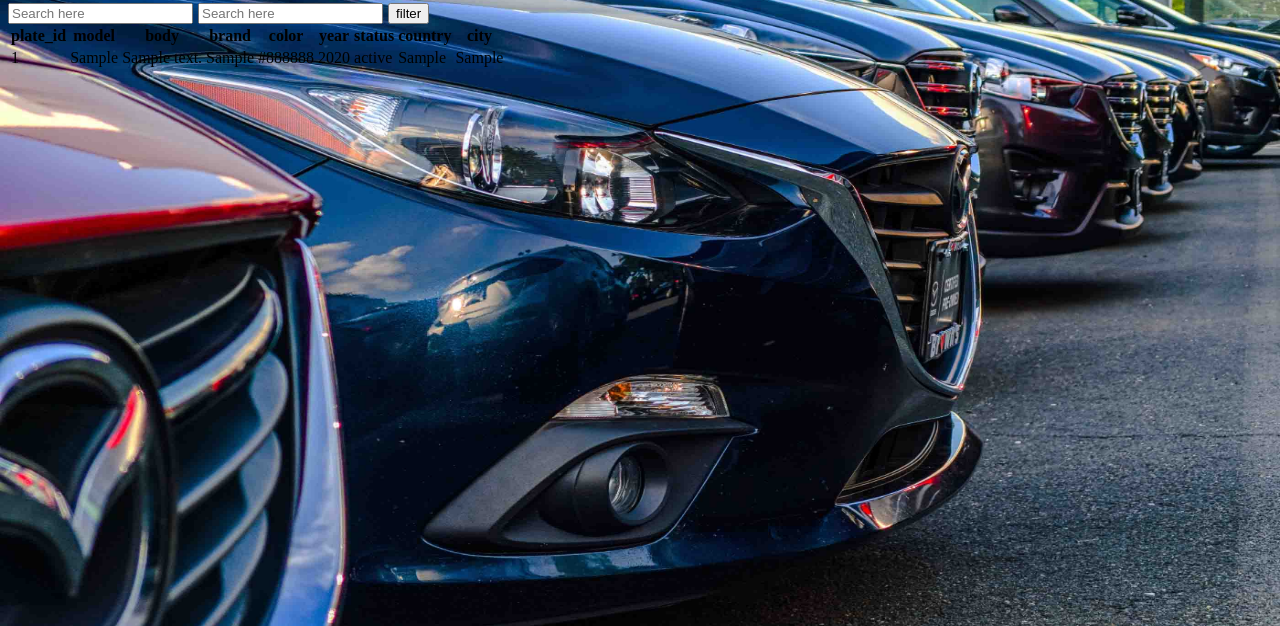
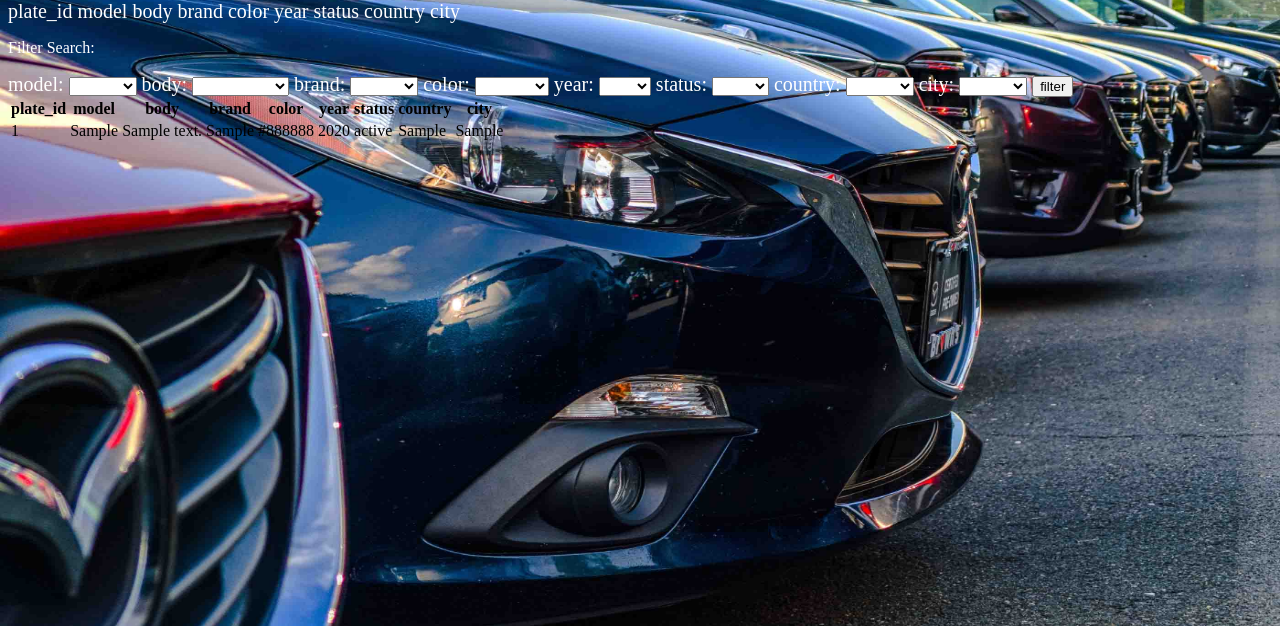
Before and after one commit to Aya66/Car-Rental-System, a PHP site: page /customer.php in a window 1280 px wide. Shown: the part 108-734 px from the top of the page. Run offline with PHP 8.4, Linux system fonts and the light colour scheme; tables that the repository leaves empty hold one stand-in row (values such as "Sample post").

Commit message:
customer search

```diff
--- a/customer.php
+++ b/customer.php
@@ -1,32 +1,4 @@
-<?php
-		if(isset($_POST["search"])){
-			$searchedValModel = $_POST["searchedValModel"];
-			$searchedValColor = $_POST["searchedValColor"];
-			$query = "SELECT `plate_id`, `model`, `body`, `brand`, `color`, `year`, `status`, `country`, `city` FROM `car`,`office` WHERE car.office_id = office.office_id AND (CONCAT(`plate_id`, `model`, `body`, `brand`, `color`, `year`, `status`, `country`, `city`) LIKE '%".$searchedValModel."%'
-			AND CONCAT(`plate_id`, `model`, `body`, `brand`, `color`, `year`, `status`, `country`, `city`) LIKE '%".$searchedValColor."%')";
-			$searchResults = getQueryResults($query);
-		}
-		else{
-			$query ="SELECT C.plate_id, C.model, C.body, C.brand, C.color, C.year, C.status, OF.country, OF.city
-					 FROM car C, office OF
-					 WHERE C.office_id = OF.office_id
-					 ORDER BY C.plate_id";
-			$searchResults = getQueryResults($query);
-			//$conn->close();
 
-		}
-		function getQueryResults($query){
-			$servername = "localhost";
-			$username = "root";
-			$password = "";
-			$dbname = "carrentalsystem";
-			$conn = mysqli_connect($servername, $username, $password, $dbname);  //creates the connection
-			$filteredResult = mysqli_query($conn,$query);
-			return $filteredResult;
-
-		}
-
-		?>
 
 
 <html>
@@ -37,8 +9,6 @@
 	<link rel="stylesheet" href="colours.css">
     <link rel="stylesheet" href="location-size.css">
     <link rel="stylesheet" href="fonts.css">
-
-
 
 	<script>
 		function printFilter(){
@@ -57,9 +27,168 @@
     </nav>
 	<section class=" white-colour font20 scrollbar">
 
+<?php
+		if(isset($_POST["search"])){
+			$searchedValModel = $_POST["searchedValModel"];
+			$searchedValBody = $_POST["searchedValBody"];
+			$searchedValBrand = $_POST["searchedValBrand"];
+			$searchedValColor = $_POST["searchedValColor"];
+			$searchedValYear = $_POST["searchedValYear"];
+			$searchedValStatus = $_POST["searchedValStatus"];
+			$searchedValCountry = $_POST["searchedValCountry"];
+			$searchedValCity = $_POST["searchedValCity"];
+			$query = "SELECT `plate_id`, `model`, `body`, `brand`, `color`, `year`, `status`, `country`, `city` FROM `car`,`office` WHERE
+			car.office_id = office.office_id
+			AND CONCAT(`plate_id`, `model`, `body`, `brand`, `color`, `year`, `status`, `country`, `city`) LIKE '%".$searchedValModel."%'
+			AND CONCAT(`plate_id`, `model`, `body`, `brand`, `color`, `year`, `status`, `country`, `city`) LIKE '%".$searchedValBody."%'
+			AND CONCAT(`plate_id`, `model`, `body`, `brand`, `color`, `year`, `status`, `country`, `city`) LIKE '%".$searchedValBrand."%'
+			AND CONCAT(`plate_id`, `model`, `body`, `brand`, `color`, `year`, `status`, `country`, `city`) LIKE '%".$searchedValColor."%'
+			AND CONCAT(`plate_id`, `model`, `body`, `brand`, `color`, `year`, `status`, `country`, `city`) LIKE '%".$searchedValYear."%'
+			AND CONCAT(`plate_id`, `model`, `body`, `brand`, `color`, `year`, `status`, `country`, `city`) LIKE '%".$searchedValStatus."%'
+			AND CONCAT(`plate_id`, `model`, `body`, `brand`, `color`, `year`, `status`, `country`, `city`) LIKE '%".$searchedValCountry."%'
+			AND CONCAT(`plate_id`, `model`, `body`, `brand`, `color`, `year`, `status`, `country`, `city`) LIKE '%".$searchedValCity."%'";
+			$searchResults = getQueryResults($query);
+		}
+		else{
+			$query ="SELECT C.plate_id, C.model, C.body, C.brand, C.color, C.year, C.status, OF.country, OF.city
+					 FROM car C, office OF
+					 WHERE C.office_id = OF.office_id
+					 ORDER BY C.plate_id";
+			$searchResults = getQueryResults($query);
+		}
+		function getQueryResults($query){
+			$servername = "localhost";
+			$username = "root";
+			$password = "";
+			$dbname = "carrentalsystem";
+			$conn = mysqli_connect($servername, $username, $password, $dbname);  //creates the connection
+			$filteredResult = mysqli_query($conn,$query);
+			return $filteredResult;
+
+		}
+		$servername = "localhost";
+		$username = "root";
+		$password = "";
+		$dbname = "carrentalsystem";
+		$conn = new mysqli($servername, $username, $password, $dbname);  //creates the connection
+		if ($conn->connect_error) {        //checks the connection
+			die("Connection failed: " . $conn->connect_error);
+		}
+		$sql = "SELECT C.plate_id, C.model, C.body, C.brand, C.color, C.year, C.status, OF.country, OF.city
+				FROM car C, office OF
+				WHERE C.office_id = OF.office_id
+				ORDER BY C.plate_id";
+		$result = $conn->query($sql);  //gets the data of the user with the given inputs
+		$modelArray = array();
+		$bodyArray = array();
+		$brandArray = array();
+		$colorArray = array();
+		$yearArray = array();
+		$statusArray = array();
+		$countryArray = array();
+		$cityArray = array();
+		if ($result->num_rows > 0) {
+			echo "plate_id model body brand color year status country city <br>";
+			while ($row = $result->fetch_assoc()) {  // check if the data exists
+				$modelArray[] = $row["model"];
+				$bodyArray[] = $row["body"];
+				$brandArray[] = $row["brand"];
+				$colorArray[] = $row["color"];
+				$yearArray[] = $row["year"];
+				$statusArray[] = $row["status"];
+				$countryArray[] = $row["country"];
+				$cityArray[] = $row["city"];
+			}
+
+		}
+		else {  //if data does not exit, sends error to login page
+			echo "no cars exist";
+		}
+		$modelArray = array_unique($modelArray);
+		$bodyArray = array_unique($bodyArray);
+		$brandArray = array_unique($brandArray);
+		$colorArray = array_unique($colorArray);
+		$yearArray = array_unique($yearArray);
+		$statusArray = array_unique($statusArray);
+		$countryArray = array_unique($countryArray);
+		$cityArray = array_unique($cityArray);
+?>
+		<p class="font16">Filter Search:</p>
 		<form action="customer.php" method="POST">
-			<input type="text" name="searchedValModel" placeholder="Search here">
-			<input type="text" name="searchedValColor" placeholder="Search here">
+			<label> model:</label>
+						<select name="searchedValModel">
+						<option selected="selected"></option>
+						<?php
+						foreach($modelArray as $item){
+							echo '<option value=' .$item. '>' .$item. '</option>';
+						}
+						?>
+						</select>
+
+			<label>body:</label>
+						<select name="searchedValBody">
+						<option selected="selected"></option>
+						<?php
+						foreach($bodyArray as $item){
+							echo '<option value=' .$item. '>' .$item. '</option>';
+						}
+						?>
+						</select>
+
+			<label>brand:</label>
+						<select name="searchedValBrand">
+						<option selected="selected"></option>
+						<?php
+						foreach($brandArray as $item){
+							echo '<option value=' .$item. '>' .$item. '</option>';
+						}
+						?>
+						</select>
+			<label>color:</label>
+						<select name="searchedValColor">
+						<option selected="selected"></option>
+						<?php
+						foreach($colorArray as $item){
+							echo '<option value=' .$item. '>' .$item. '</option>';
+						}
+						?>
+						</select>
+			<label>year:</label>
+						<select name="searchedValYear">
+						<option selected="selected"></option>
+						<?php
+						foreach($yearArray as $item){
+							echo '<option value=' .$item. '>' .$item. '</option>';
+						}
+						?>
+						</select>
+			<label>status:</label>
+						<select name="searchedValStatus">
+						<option selected="selected"></option>
+						<?php
+						foreach($statusArray as $item){
+							echo '<option value=' .$item. '>' .$item. '</option>';
+						}
+						?>
+						</select>
+			<label>country:</label>
+						<select name="searchedValCountry">
+						<option selected="selected"></option>
+						<?php
+						foreach($countryArray as $item){
+							echo '<option value=' .$item. '>' .$item. '</option>';
+						}
+						?>
+						</select>
+			<label>city:</label>
+						<select name="searchedValCity">
+						<option selected="selected"></option>
+						<?php
+						foreach($cityArray as $item){
+							echo '<option value=' .$item. '>' .$item. '</option>';
+						}
+						?>
+						</select>
 			<input type="submit" name="search" value="filter">
 		<table>
 			<tr>
@@ -88,56 +217,8 @@
 			<?php endwhile;?>
 		</table>
 		</form>
-
-
-
-
-
-<!--
-		/*$conn = new mysqli($servername, $username, $password, $dbname);  //creates the connection
-		if ($conn->connect_error) {        //checks the connection
-			die("Connection failed: " . $conn->connect_error);
-		}
-		$sql = "SELECT C.plate_id, C.model, C.body, C.brand, C.color, C.year, C.status, OF.country, OF.city
-				FROM car C, office OF
-				WHERE C.office_id = OF.office_id
-				ORDER BY C.plate_id";
-		$result = $conn->query($sql);  //gets the data of the user with the given inputs
-		$modelArray = array();
-		if ($result->num_rows > 0) {
-			echo "plate_id model body brand color year status country city <br>";
-			while ($row = $result->fetch_assoc()) {  // check if the data exists
-				$modelArray[] = $row["model"];
-				echo'	<div class="item-bar black-background">
-						<h4 class="item-margins">'.
-						$row["plate_id"]." ".$row["model"]." ".$row["body"]." ".$row["brand"]." ".$row["color"]." ".$row["year"]." ".$row["status"]." ".$row["country"]." ".$row["city"]."<br>"
-						.'</h4>
-						</div>';
-
-			}
-		}
-		else {  //if data does not exit, sends error to login page
-			echo "no cars exist";
-			//header('Location: /car-rental-system/user_login.php? error=1');
-		}
-		print print_r($modelArray);
-
-		?>
-				<form method="POST" onsubmit="printFilter()">
-						<label>Choose a car model:</label>
-						<select name="model"  id="filteredModel">
-						<option selected="selected">Choose one</option>
-						<?php
-						//foreach($modelArray as $item){
-							//echo '<option value=' .$item. '>' .$item. '</option>';
-						//}
-						?>
-						</select>
-						<input type="submit">
-					   </form>-->
-
 		<?php
-		//$conn->close();
+		$conn->close();
 
 		?>
 
```
